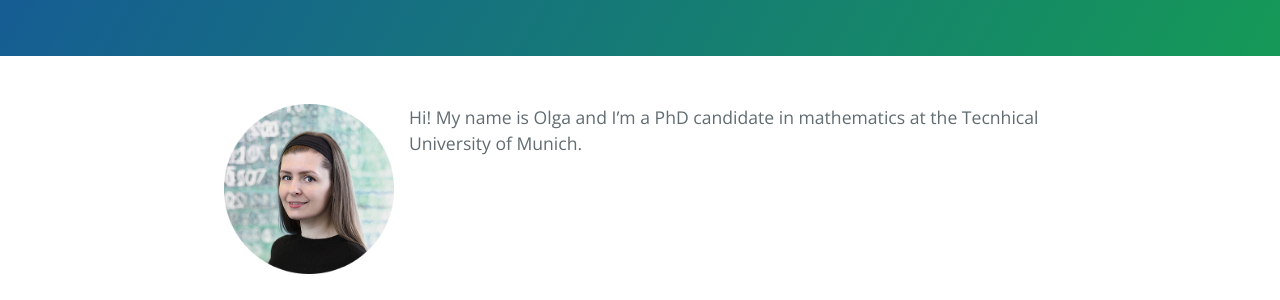
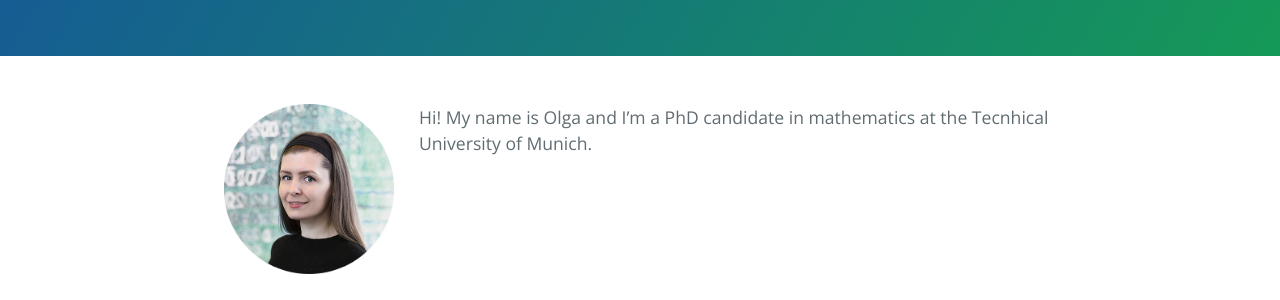
Before and after one commit to olgagraf/olgagraf.github.io, a Jekyll site: the page built from about.md, in a window 1280 px wide. Shown: the part 270-570 px from the top of the page. Built offline with Jekyll 4.4.1, drawn with Linux system fonts in a browser that asks for light colours.

Commit message:
Update style.scss

```diff
--- a/assets/css/style.scss
+++ b/assets/css/style.scss
@@ -5,5 +5,5 @@
 
 #hp  {
 float: left;
- margin: 0 15px 0 0;
+ margin: 0 25px 0 0;
 }
```
